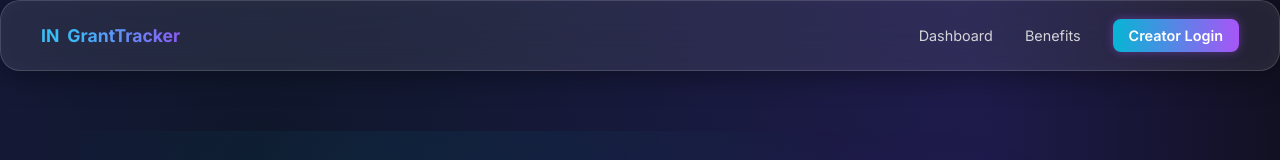
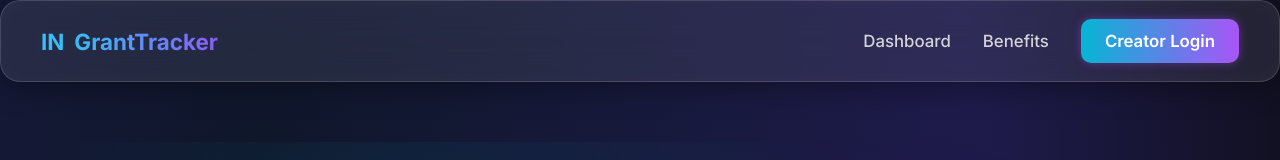
Before and after one commit to mamothai/grant-tracker-frontend, a React (Vite) app: page / in a window 1280 px wide. Shown: the top 160 px of the page. Built offline with nearby package versions, Linux system fonts and the light colour scheme.

Commit message:
Updated code using Cursor AI

```diff
--- a/src/App.css
+++ b/src/App.css
@@ -61,7 +61,8 @@ a {
 
 .nav {
   width: 100%;
-  padding: 16px 24px;
+  padding: clamp(20px, 3vw, 28px) clamp(24px, 4vw, 40px);
+  padding-top: clamp(28px, 5vw, 40px);
   display: flex;
   align-items: center;
   justify-content: space-between;
@@ -72,15 +73,16 @@ a {
   top: 0;
   z-index: 100;
   flex-wrap: wrap;
-  gap: 12px;
+  gap: 16px;
+  min-height: 70px;
 }
 
 .brand {
   display: flex;
   align-items: center;
-  gap: 8px;
+  gap: 10px;
   font-weight: 700;
-  font-size: 1.1rem;
+  font-size: clamp(1.2rem, 3vw, 1.4rem);
   flex-shrink: 0;
 }
 
@@ -97,15 +99,16 @@ a {
 .nav-links {
   display: flex;
   align-items: center;
-  gap: 20px;
+  gap: clamp(20px, 3vw, 32px);
   flex-wrap: wrap;
 }
 
 .nav-link {
-  font-size: 0.9rem;
+  font-size: clamp(0.95rem, 2vw, 1.05rem);
   color: #d4d4d8;
   white-space: nowrap;
   transition: color 0.2s;
+  font-weight: 500;
 }
 
 .nav-link:hover {
@@ -113,12 +116,12 @@ a {
 }
 
 .nav-cta {
-  padding: 8px 16px;
-  border-radius: 8px;
+  padding: clamp(10px, 2vw, 12px) clamp(20px, 3vw, 24px);
+  border-radius: 10px;
   background: linear-gradient(to right, #06b6d4, #a855f7);
   color: white;
   font-weight: 600;
-  font-size: 0.9rem;
+  font-size: clamp(0.95rem, 2vw, 1.05rem);
   box-shadow: 0 0 10px rgba(168, 85, 247, 0.4);
   transition: 0.2s;
   white-space: nowrap;
```
